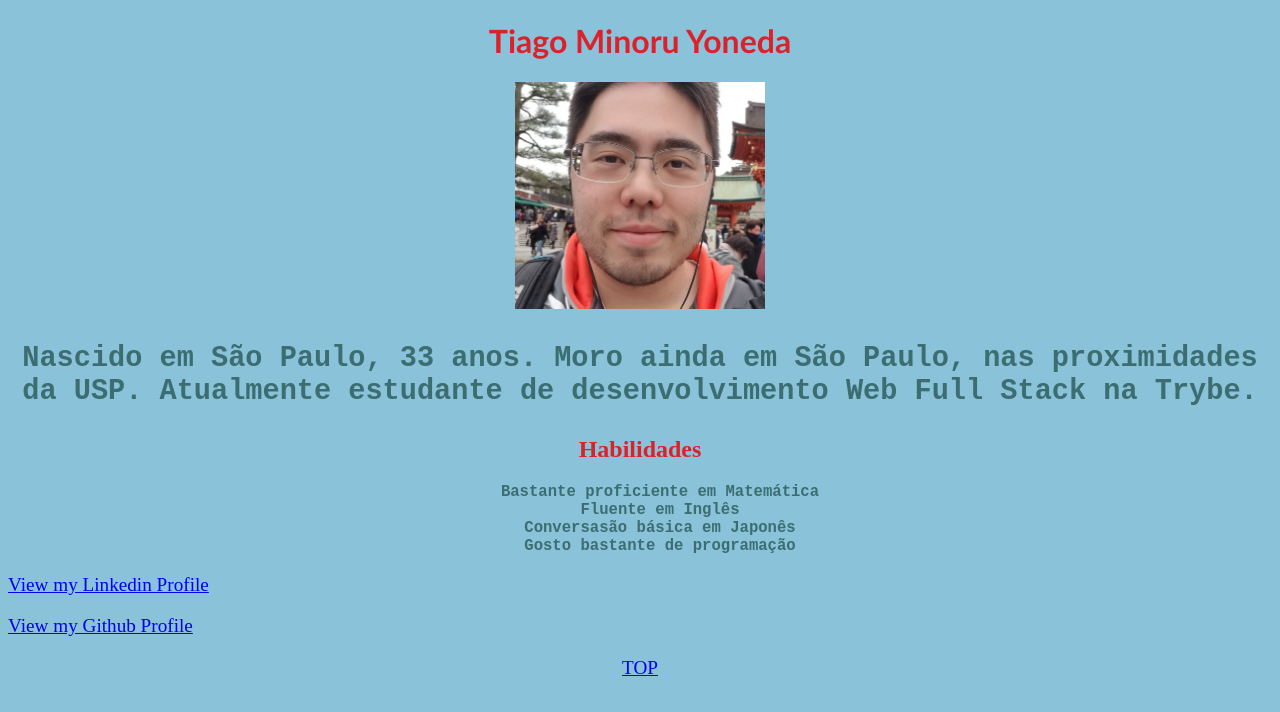
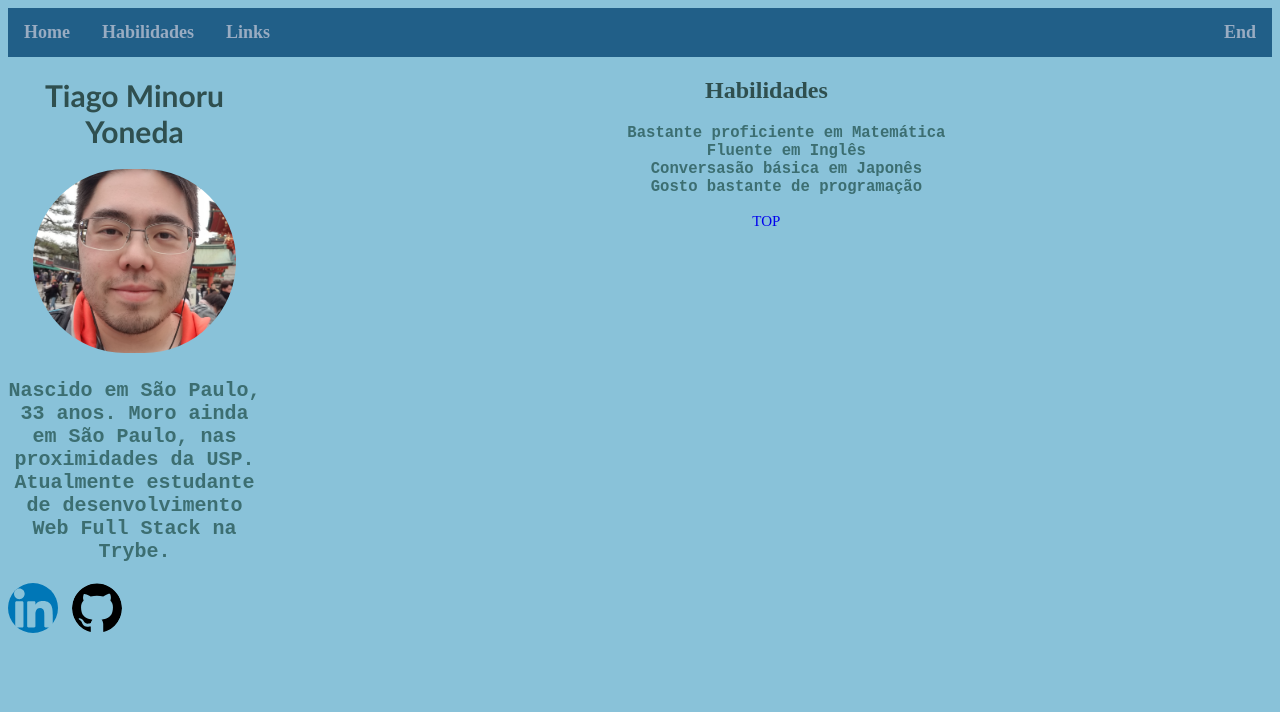
Before and after one commit to tiago-yoneda/tiago-yoneda.github.io, a plain HTML site: page index.html in a window 1280 px wide. Drawn offline with Linux system fonts and the light colour scheme.

Commit message:
arrumando o portifolio

```diff
--- /dev/null
+++ b/css/mypage.css
@@ -0,0 +1,91 @@
+body{
+    background-color:#89c2d9;
+    text-align:center;
+    color:#3c6e71;
+    }
+
+h1{
+    font-family:'Trebuchet MS', 'Lucida Sans Unicode', 'Lucida Grande', 'Lucida Sans', Arial, sans-seriu
+}
+
+h2{
+    color:darkslategray;
+    font-size:1.5em;
+}
+
+ul{
+    list-style-type:none;
+    font-weight:600;
+    font-size:1.2em;
+    font-family:monospace;
+}
+
+.links{
+    text-align:left;
+    color:darkred;
+    font-size:1.2em;
+    }
+
+.left-side{
+    width:20%;
+    font-size:20px;
+    font-weight:600;
+    font-family:monospace;
+    float: left;
+}
+
+.links div{
+    display: inline-block;
+
+}
+
+.intro h1{
+    color:darkslategray;
+    font-size:30px;
+}
+.profile-pic{
+    border-radius: 200px;
+    width: 80%;
+
+}
+.icons{
+    width:50px;
+    border-radius:50px;
+}
+
+#navigator ul li a{
+    display:inline-block;
+    text-decoration:none;
+}
+
+.right-side{
+    width: 80%;
+    float: right;
+}
+
+.topnav {
+    overflow: hidden;
+    background-color: #215f88;
+  }
+
+.topnav a {
+    float: left;
+    color: #99acc2;
+    text-align: center;
+    padding: 14px 16px;
+    text-decoration: none;
+    font-weight:bold;
+    font-size: 18px;
+}
+
+.topnav a:hover {
+    background-color: #99acc2;;
+    color: #215f88;
+}
+
+
+#end a{
+
+    font-size:15px;
+    text-decoration: none;
+}
--- a/index.html
+++ b/index.html
@@ -3,17 +3,42 @@
     <head>
         <meta charset="UTF-8">
         <title>Portifólio Tiago Minoru Yoneda</title>
-        <link rel="stylesheet" type="text/css" href="mypage.css">
+        <link rel="stylesheet" type="text/css" href="./css/mypage.css">
     </head>
     <body>
+        <div class="topnav">
+            <a class="TOP">Home</a>
+            <a href="#habilidades"> Habilidades</a>
+            <a href="#links"> Links</a>
+            <a href="#end" style="float:right">End</a>
+
+        </div>
+
+        <div class="left-side">
+
+        <div class="intro">
+                <h1>Tiago Minoru Yoneda</h1>
+
+                <img class="profile-pic" src="./imagens/me.jpg" alt="Passeio que fiz no japão no Fushimi Inari Jinjya">
+                <p>Nascido em São Paulo, 33 anos. Moro ainda em São Paulo, nas proximidades da USP. Atualmente estudante de desenvolvimento Web Full Stack na Trybe.</p>
+            </div>
+
+            <div class='links' id="links">
                 <div>
-        <h1 class="TOP">Tiago Minoru Yoneda</h1>
+                    <a href="https://www.linkedin.com/in/tiago-yoneda/" target="_blank">
+                        <img class="icons" src="./imagens/linkedin.svg">
+                    </a>
+                </div>
+                <div>
+                    <a href="https://github.com/tiago-yoneda" target="_blank">
+                        <img class="icons" src="./imagens/github.svg">
+                    </a>
+                </div>
+            </div>
+        </div>
 
-            <img src="me.jpg" width=250px alt="Passei que fiz no japão no Fushimi Inari Jinjya">
-
-            <p class="apresentacao">Nascido em São Paulo, 33 anos. Moro ainda em São Paulo, nas proximidades da USP. Atualmente estudante de desenvolvimento Web Full Stack na Trybe. </p>
-        </div>
-        <div class="habilidades">
+        <div class="right-side">
+            <div class="habilidades" id="habilidades">
                 <h2>Habilidades</h2>
                 <ul>
                     <li>Bastante proficiente em Matemática</li>
@@ -22,10 +47,8 @@
                     <li>Gosto bastante de programação</li>
                 </ul>
             </div>
-        <div class='links'>
-        <p><a href="https://www.linkedin.com/in/tiago-yoneda/" target="_blank">View my Linkedin Profile</a></p>
-        <p><a href="https://github.com/tiago-yoneda" target="_blank">View my Github Profile</a></p>
-        <p style="text-align: center"><a href="#TOP">TOP</a></p>
+
+            <p id="end"><a href="#TOP">TOP</a></p>
         </div>
     </body>
 
--- a/mypage.css
+++ /dev/null
@@ -1,36 +0,0 @@
-body{
-    background-color:#89c2d9;
-    text-align:center;
-    color:#3c6e71;
-    }
-
-h1{
-    color:#db222a;
-    font-family:'Trebuchet MS', 'Lucida Sans Unicode', 'Lucida Grande', 'Lucida Sans', Arial, sans-seriu
-}
-
-h2{
-    color:#db222a;
-    font-size:1.5em;
-}
-
-ul{
-    list-style-type:none;
-    font-weight:600;
-    font-size:1.2em;
-    font-family:monospace;
-}
-
-.links{
-    text-align:left;
-    color:darkred;
-    font-size:1.2em;
-}
-
-.apresentacao{
-    font-size:2.2em;
-    font-weight:600;
-    font-family:monospace;
-}
-
-/* adasds */
```
Also changed, not shown: imagens/github.svg (added), imagens/linkedin.svg (added), imagens/me.jpg (renamed from me.jpg). Lines whose indentation alone changed are shown as unchanged.
